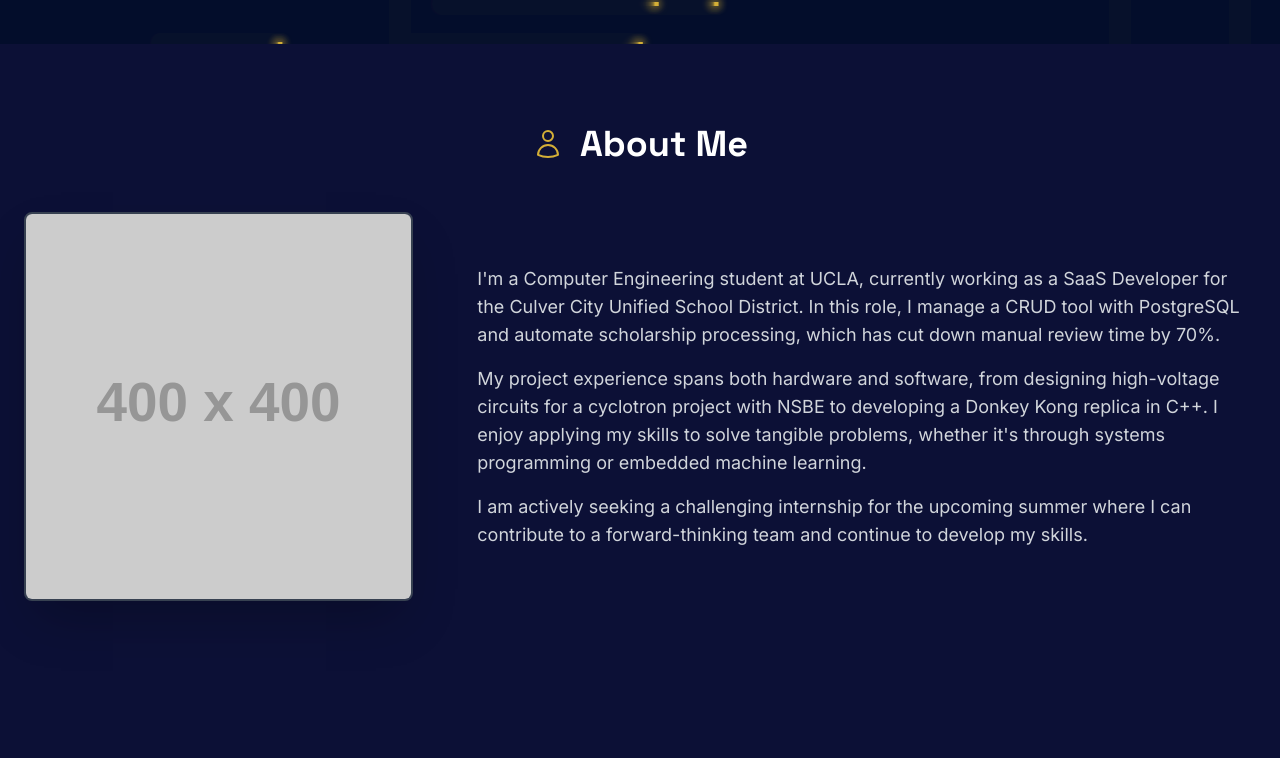
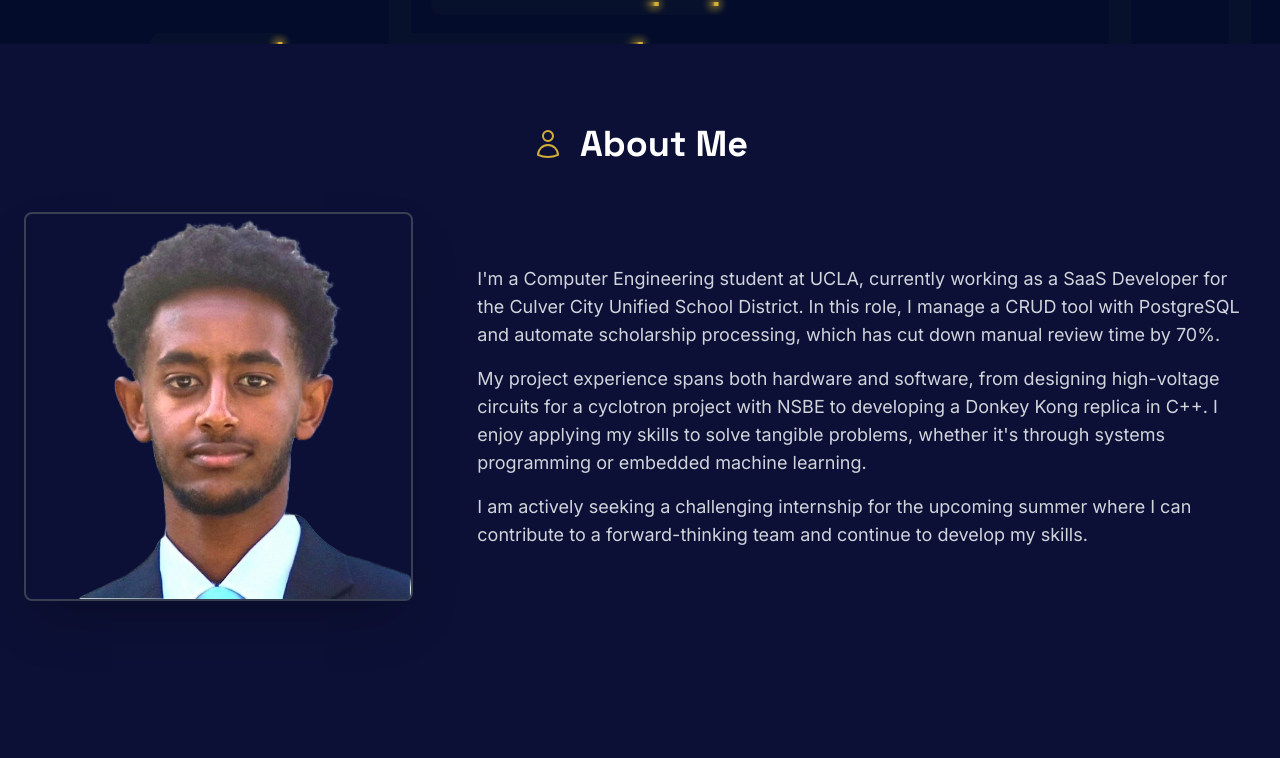
Before and after one commit to yohannes-24/yohannes-24.github.io, a plain HTML site: page index.html in a window 1280 px wide. Shown: the part 662-1420 px from the top of the page. Drawn offline with nearby package versions, Linux system fonts and the light colour scheme; placeholder pictures from the web are drawn by us.

Commit message:
Update index.html

```diff
--- a/index.html
+++ b/index.html
@@ -136,7 +136,7 @@
                 </div>
                 <div class="flex flex-col md:flex-row items-center gap-10 md:gap-16">
                     <div class="w-full md:w-1/3 animate-on-scroll animate-fade-in-left">
-                        <img src="images/myHeadshot.jpg"
+                        <img src="images/myHeadshot.png"
                              onerror="this.onerror=null;this.src='https://placehold.co/400x400/0D1117/E5E7EB?text=Error';"
                              alt="A portrait of Yohannes Tefera"
                              class="rounded-lg shadow-2xl w-full h-auto object-cover border-2 border-gray-700">
```
